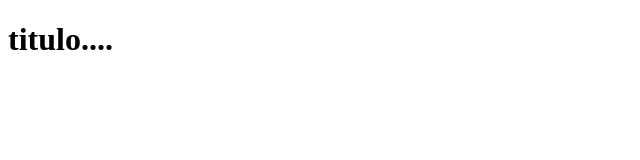
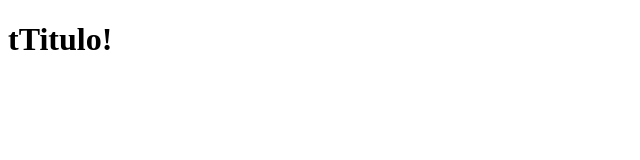
Before and after one commit to federicoD1985/clase-9, a plain HTML site: page index.html in a window 1280 px wide. Shown: the full height of the page, 0-640 px from the left. Drawn offline with Linux system fonts and the light colour scheme.

Commit message:
se modifico el titulo
el dueno del site queria escribir el titulo con sus especificaciones

```diff
--- a/index.html
+++ b/index.html
@@ -6,6 +6,6 @@
     <title>Document</title>
 </head>
 <body>
-    <h1>titulo....</h1>
+    <h1>tTitulo!</h1>
 </body>
 </html>
```
